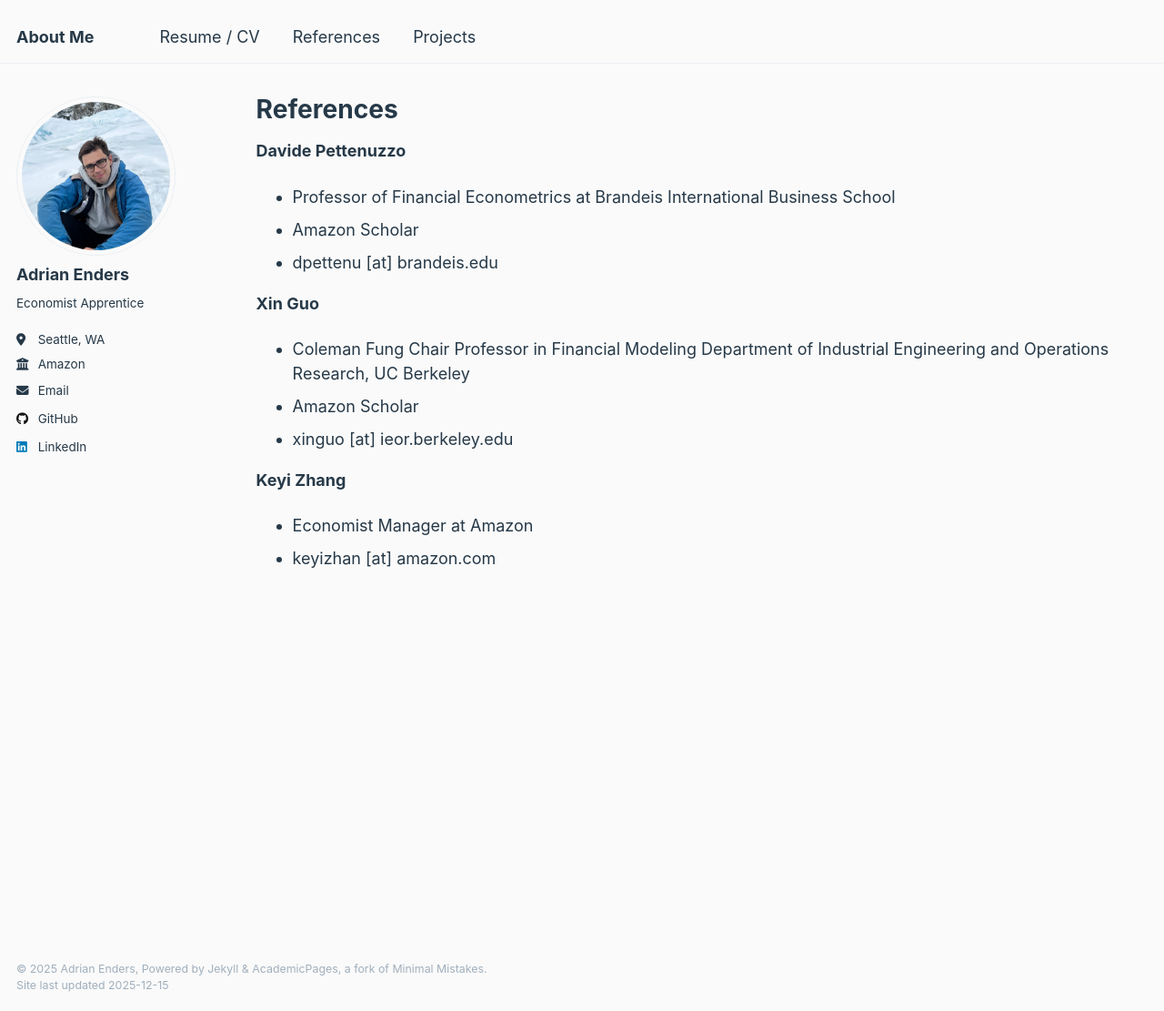
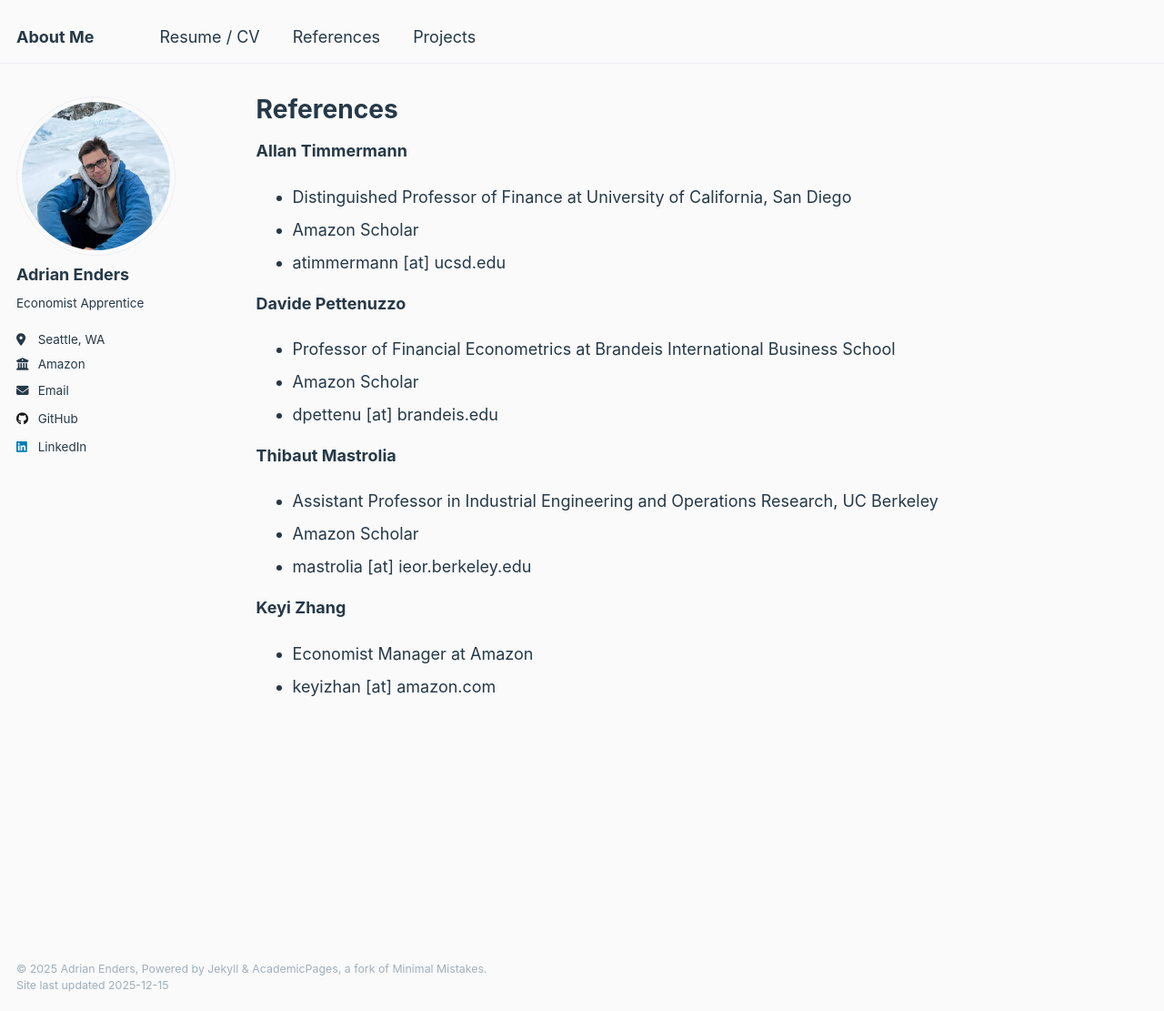
Before and after one commit to ae4292/ae4292.github.io, a Jekyll site: the page built from _pages/References.md, in a window 1280 px wide and 1111 px high. Shown: the whole window at 91% size. Built offline with Jekyll 4.4.1, drawn with Linux system fonts in a browser that asks for light colours.

Commit message:
Update References.md

```diff
--- a/_pages/References.md
+++ b/_pages/References.md
@@ -9,16 +9,20 @@ redirect_from:
 
 {% include base_path %}
 
+**Allan Timmermann**
+- Distinguished Professor of Finance at University of California, San Diego
+- Amazon Scholar
+- atimmermann [at] ucsd.edu
+
 **Davide Pettenuzzo**
 - Professor of Financial Econometrics at Brandeis International Business School
 - Amazon Scholar
 - dpettenu [at] brandeis.edu
 
-**Xin Guo**
-- Coleman Fung Chair Professor in Financial Modeling
-  Department of Industrial Engineering and Operations Research, UC Berkeley
+**Thibaut Mastrolia**
+- Assistant Professor in Industrial Engineering and Operations Research, UC Berkeley
 - Amazon Scholar
-- xinguo [at] ieor.berkeley.edu
+- mastrolia [at] ieor.berkeley.edu
 
 **Keyi Zhang**
 - Economist Manager at Amazon
```
